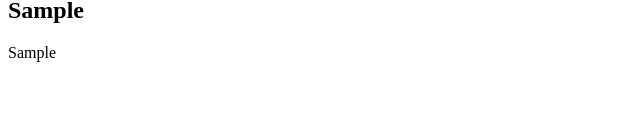
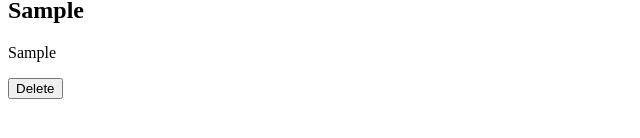
Before and after one commit to atikrpi27/todo-app-by-react, a React (Vite) app: page / in a window 1280 px wide. Both pictures are taken after typing "Sample", "Sample" into the empty fields and a click on the button "Submit". Shown: the part 166-304 px from the top of the page, without its empty margins (0-640 px from the left). Built offline with nearby package versions, Linux system fonts and the light colour scheme.

Commit message:
todo delete function added

```diff
--- a/src/Components/Home.jsx
+++ b/src/Components/Home.jsx
@@ -15,11 +15,18 @@ function Home() {
         console.log(todo)
     };
 
+    const handleRemoveTodo = (id) => {
+        setTodos((prevTodos) => {
+            const removeTodo = prevTodos.filter((todo) => todo.id !== id );
+            return removeTodo;
+        })
+    }
+
     return (
         <div>
             <h1>Todo App</h1>
             <Form onAddTodo={handleAddTodo} />
-            <Todos todos={todos} />
+            <Todos todos={todos} onRemoveTodo={handleRemoveTodo} />
         </div>
     )
 }
--- a/src/Components/Todo.jsx
+++ b/src/Components/Todo.jsx
@@ -2,12 +2,21 @@ import React from 'react'
 
 export default function Todo(props) {
     const { title, description } = props.todo;
+    const {id} = props;
+
+    const handleRemoveTodo = (id) => {
+        props.onRemoveTodo(id);
+    };
+
     return (
         <article>
             <div>
                 <h2>{title}</h2>
                 <p>{description}</p>
             </div>
+            <div>
+                <button onClick={() => {handleRemoveTodo(id)} } >Delete</button>
+            </div>
         </article>
     )
 }
--- a/src/Components/Todos.jsx
+++ b/src/Components/Todos.jsx
@@ -6,7 +6,7 @@ function Todos(props) {
     console.log(props.todos)
     return (<section>
         {
-            props.todos.map((todo) => <Todo todo={todo.todo} key={todo.id} />)
+            props.todos.map((todo) => <Todo todo={todo.todo} key={todo.id} id={todo.id} onRemoveTodo={props.onRemoveTodo} />)
         }
     </section>)
 
```
